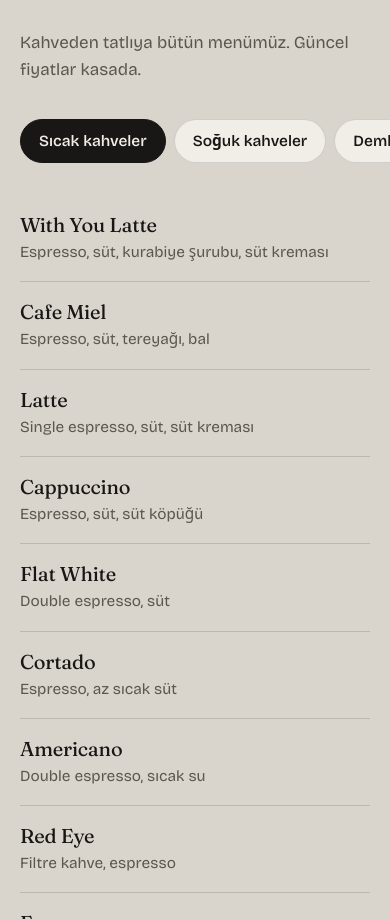
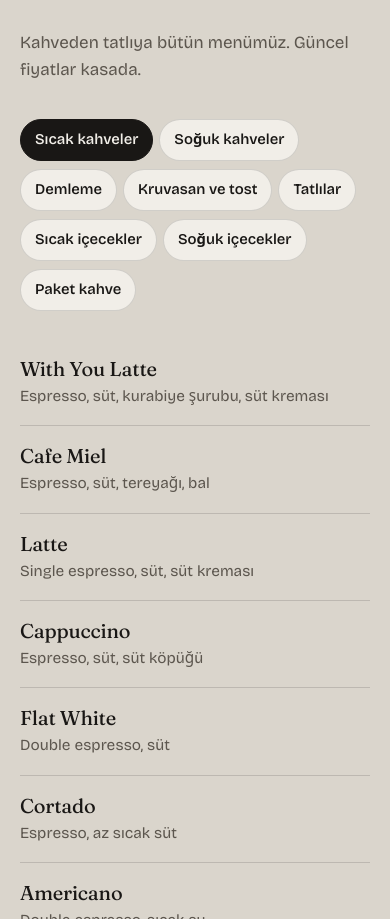
Before and after one commit to formxweb/Withyou, a plain HTML site: page index.html in a window 390 px wide. Shown: the part 3363-4282 px from the top of the page. Drawn offline with nearby package versions, Linux system fonts and the light colour scheme.

Commit message:
Mobilde menü kategorileri alt alta: tüm sekmeler görünür
Co-Authored-By: Claude Opus 5.5 <noreply@anthropic.com>
Claude-Session: https://claude.ai/code/session_01X9XsJcukpVoLoY9x74xdwC

```diff
--- a/index.html
+++ b/index.html
@@ -207,9 +207,8 @@ footer .wrap{display:flex;flex-wrap:wrap;justify-content:space-between;gap:12px}
   .sign{grid-template-columns:1fr;gap:6px}
   .sign span{justify-self:start}
   .panel{grid-template-columns:1fr}
-  .tabs{flex-wrap:nowrap;overflow-x:auto;margin-inline:calc(-1*var(--gut));padding:0 var(--gut) 4px;scrollbar-width:none}
-  .tabs::-webkit-scrollbar{display:none}
-  .tab{flex:none}
+  .tabs{gap:8px 6px}
+  .tab{min-height:42px;padding:0 14px;font-size:.93rem}
   .rez figure{display:none}
   .dock{display:grid}
   footer{padding-bottom:calc(100px + env(safe-area-inset-bottom))}
```
